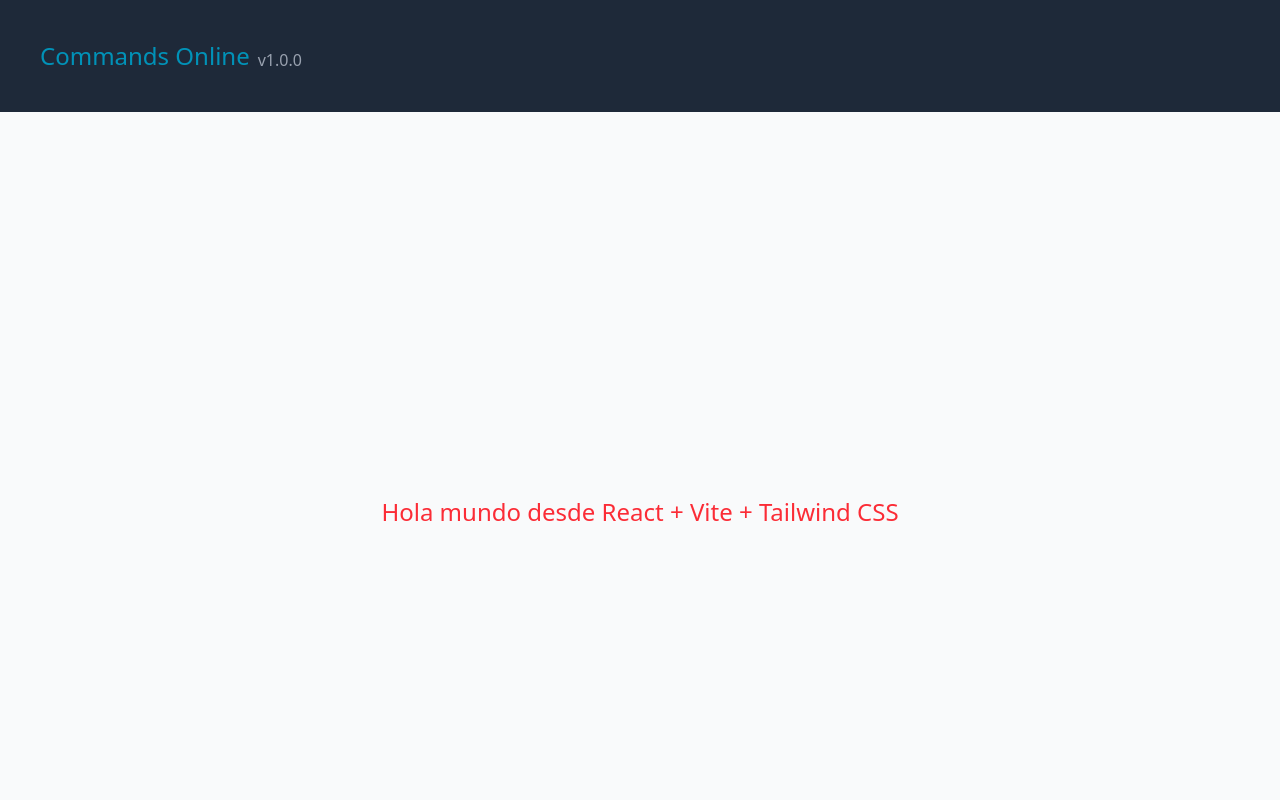
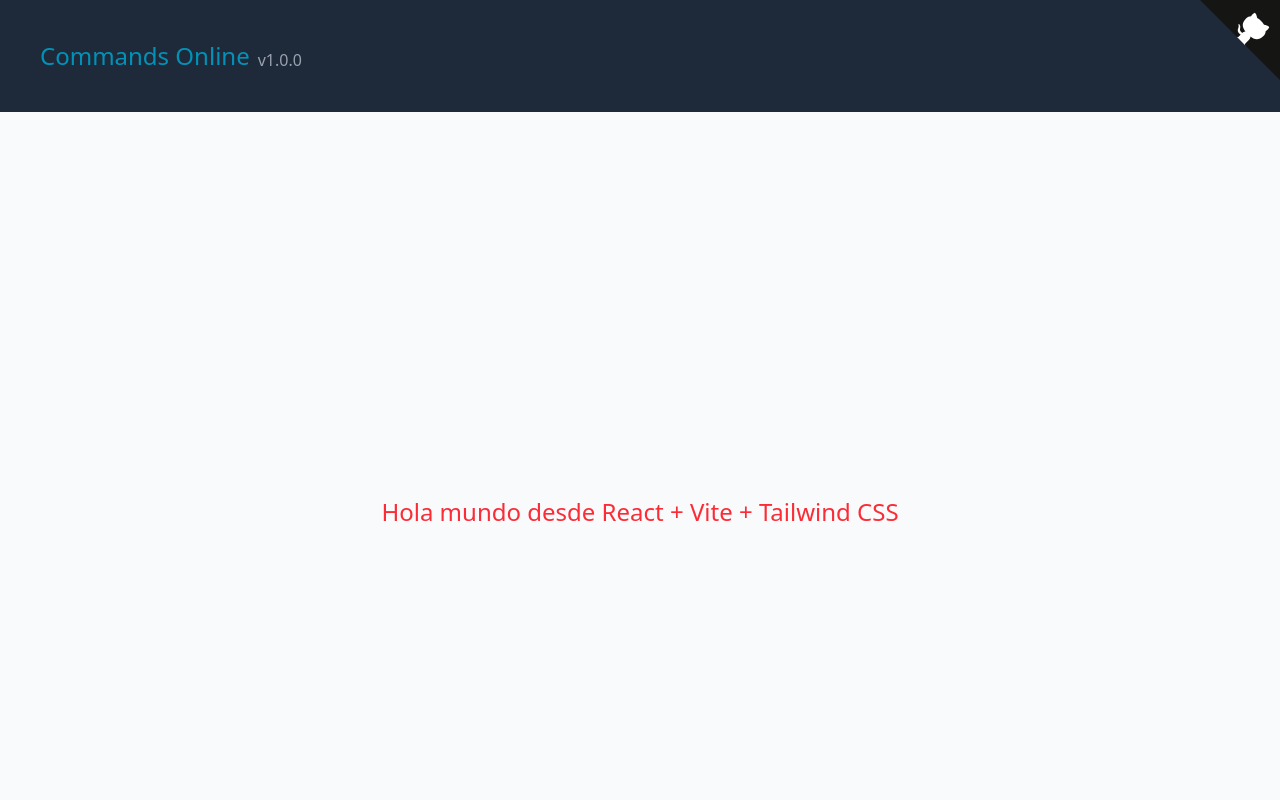
Before and after one commit to maximovj/commands-online, a React (Vite) app: page / in a window 1280 px wide. Shown: the top 800 px of the page. Built offline with nearby package versions, Linux system fonts and the light colour scheme.

Commit message:
* feature: Se agrega componente GitHubCorner.jsx

```diff
--- a/src/App.jsx
+++ b/src/App.jsx
@@ -1,6 +1,7 @@
 import Header from "./components/Header";
 import Footer from "./components/Footer";
 import Container from "./components/Container";
+import GitHubCorner from "./components/GitHubCorner";
 
 function App() {
   return (
@@ -14,6 +15,7 @@
         </div>
       </Container>
       <Footer />
+      <GitHubCorner />
     </>
   )
 }
--- /dev/null
+++ b/src/components/GitHubCorner.jsx
@@ -0,0 +1,31 @@
+const GitHubCorner = () => {
+    return (
+        <a
+            href={'/'}
+            className="fixed top-0 right-0 border-0 text-[var(--primary-color)] fill-[var(--secondary-color)]"
+            aria-label="View source on GitHub"
+        >
+            <svg
+                width="80"
+                height="80"
+                viewBox="0 0 250 250"
+                aria-hidden="true"
+                className="github-corner"
+            >
+                <path d="M0,0 L115,115 L130,115 L142,142 L250,250 L250,0 Z"></path>
+                <path
+                    d="M128.3,109.0 C113.8,99.7 119.0,89.6 119.0,89.6 C122.0,82.7 120.5,78.6 120.5,78.6 C119.2,72.0 123.4,76.3 123.4,76.3 C127.3,80.9 125.5,87.3 125.5,87.3 C122.9,97.6 130.6,101.9 134.4,103.2"
+                    fill="currentColor"
+                    className="octo-arm"
+                ></path>
+                <path
+                    d="M115.0,115.0 C114.9,115.1 118.7,116.5 119.8,115.4 L133.7,101.6 C136.9,99.2 139.9,98.4 142.2,98.6 C133.8,88.0 127.5,74.4 143.8,58.0 C148.5,53.4 154.0,51.2 159.7,51.0 C160.3,49.4 163.2,43.6 171.4,40.1 C171.4,40.1 176.1,42.5 178.8,56.2 C183.1,58.6 187.2,61.8 190.9,65.4 C194.5,69.0 197.7,73.2 200.1,77.6 C213.8,80.2 216.3,84.9 216.3,84.9 C212.7,93.1 206.9,96.0 205.4,96.6 C205.1,102.4 203.0,107.8 198.3,112.5 C181.9,128.9 168.3,122.5 157.7,114.1 C157.9,116.9 156.7,120.9 152.7,124.9 L141.0,136.5 C139.8,137.7 141.6,141.9 141.8,141.8 Z"
+                    fill="currentColor"
+                    className="octo-body"
+                ></path>
+            </svg>
+        </a>
+    );
+};
+
+export default GitHubCorner;
--- a/src/index.css
+++ b/src/index.css
@@ -1 +1,6 @@
 @import "tailwindcss";
+
+:root {
+  --primary-color: #ffffff; /* Blanco */
+  --secondary-color: #151513; /* Negro GitHub */
+}
```
